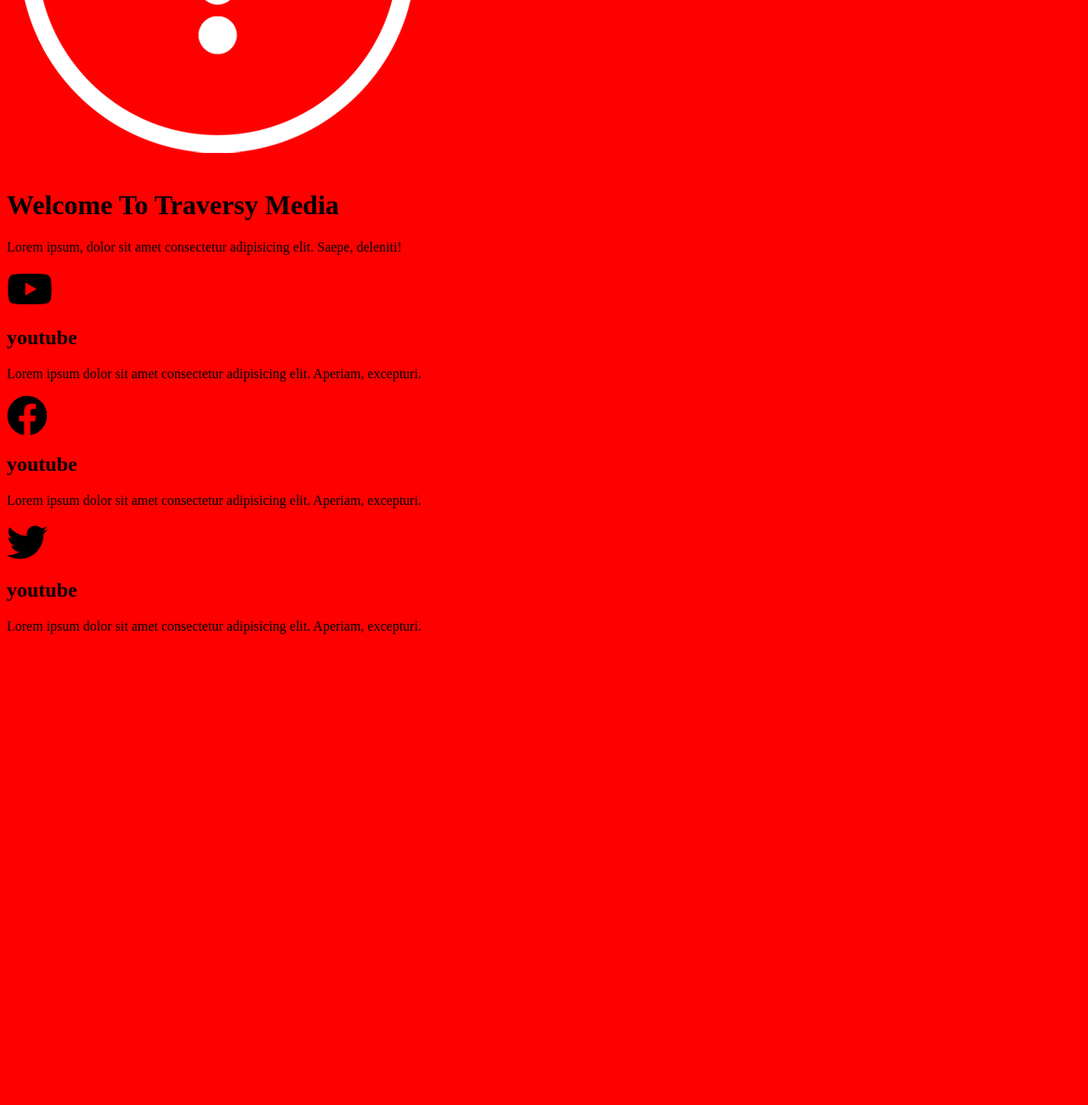
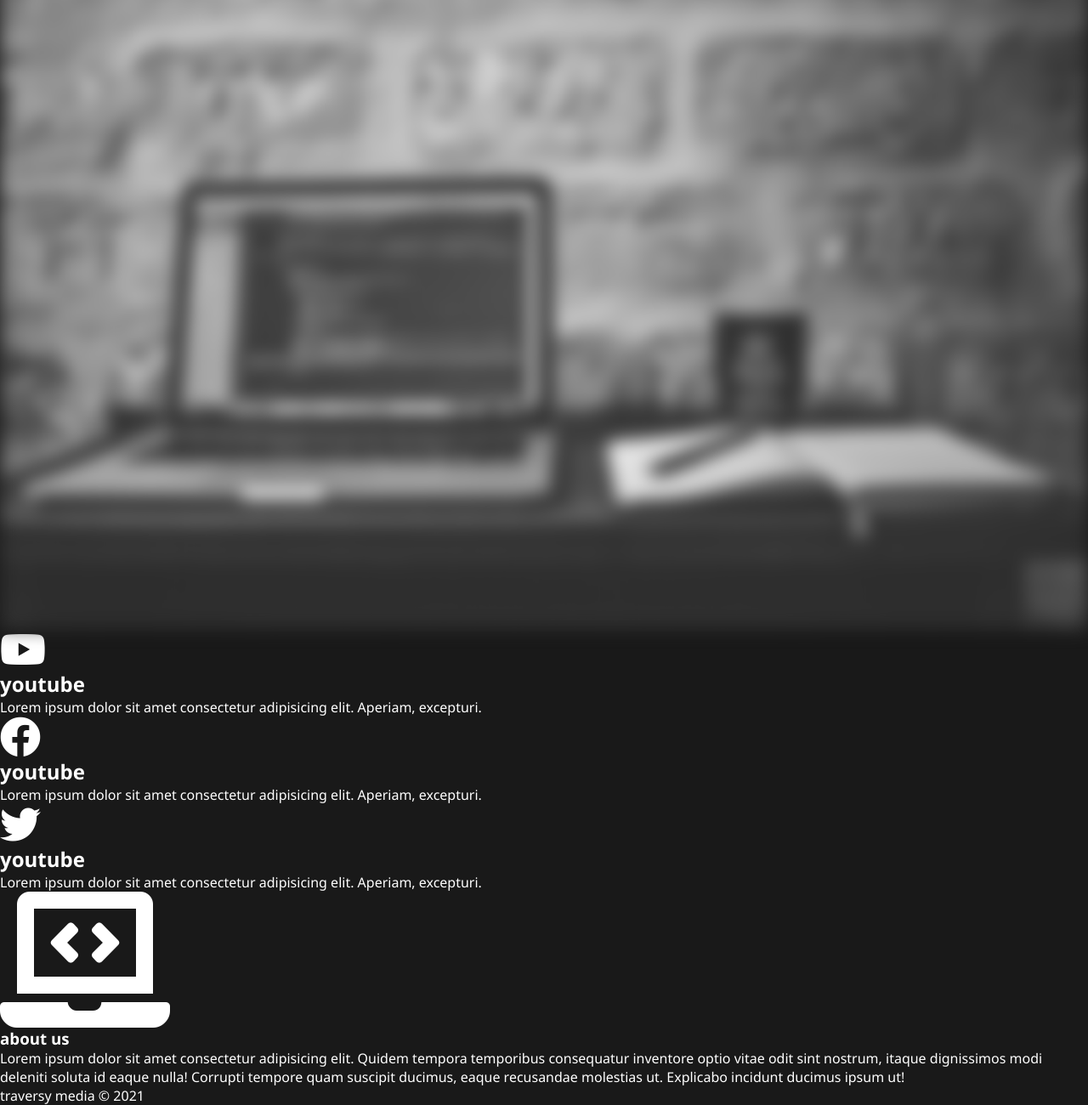
Before and after one commit to XXXHAYABUZAXXX/elegant-blur-effect, a plain HTML site: page index.html in a window 1280 px wide. Shown: the part 310-1610 px from the top of the page at 85% size. Before the commit the page ends 1072 px from the top, so only its background shows below. Drawn offline with Linux system fonts and the light colour scheme.

Commit message:
css style

```diff
--- a/index.html
+++ b/index.html
@@ -62,8 +62,27 @@
     <!-- about -->
     <section class="about">
       <div class="container">
-        <div class="grid-2"></div>
+        <div class="grid-2">
+          <div class="center">
+            <i class="fas fa-laptop-code fa-10x"></i>
+          </div>
+          <div>
+            <h3>about us</h3>
+            <p>
+              Lorem ipsum dolor sit amet consectetur adipisicing elit. Quidem
+              tempora temporibus consequatur inventore optio vitae odit sint
+              nostrum, itaque dignissimos modi deleniti soluta id eaque nulla!
+              Corrupti tempore quam suscipit ducimus, eaque recusandae molestias
+              ut. Explicabo incidunt ducimus ipsum ut!
+            </p>
+          </div>
+        </div>
       </div>
     </section>
+
+    <!-- footer -->
+    <footer>
+      <p>traversy media &copy; 2021</p>
+    </footer>
   </body>
 </html>
--- a/style/style.scss
+++ b/style/style.scss
@@ -1,3 +1,36 @@
+* {
+  box-sizing: border-box;
+  margin: 0;
+  padding: 0;
+}
+
 body {
-  background: red;
+  background: rgba(0, 0, 0, 0.9);
+  color: #fff;
+  font-family: "Segoe UI", Tahoma, Geneva, Verdana, sans-serif;
 }
+
+.showcase {
+  &::after {
+    content: "";
+    display: block;
+    background: url("/image/showcase.jpg") no-repeat center;
+    background-size: cover;
+    height: 100vh;
+    width: 100%;
+    filter: blur(10px);
+
+    transition: all 1000ms ease;
+  }
+
+  &:hover::after {
+    filter: blur(0);
+  }
+}
+
+.content {
+  .logo {
+    height: 180px;
+    width: 180px;
+  }
+}
```
Also changed, not shown: image/facebook.png (added), style/style.css, 1 other file.
